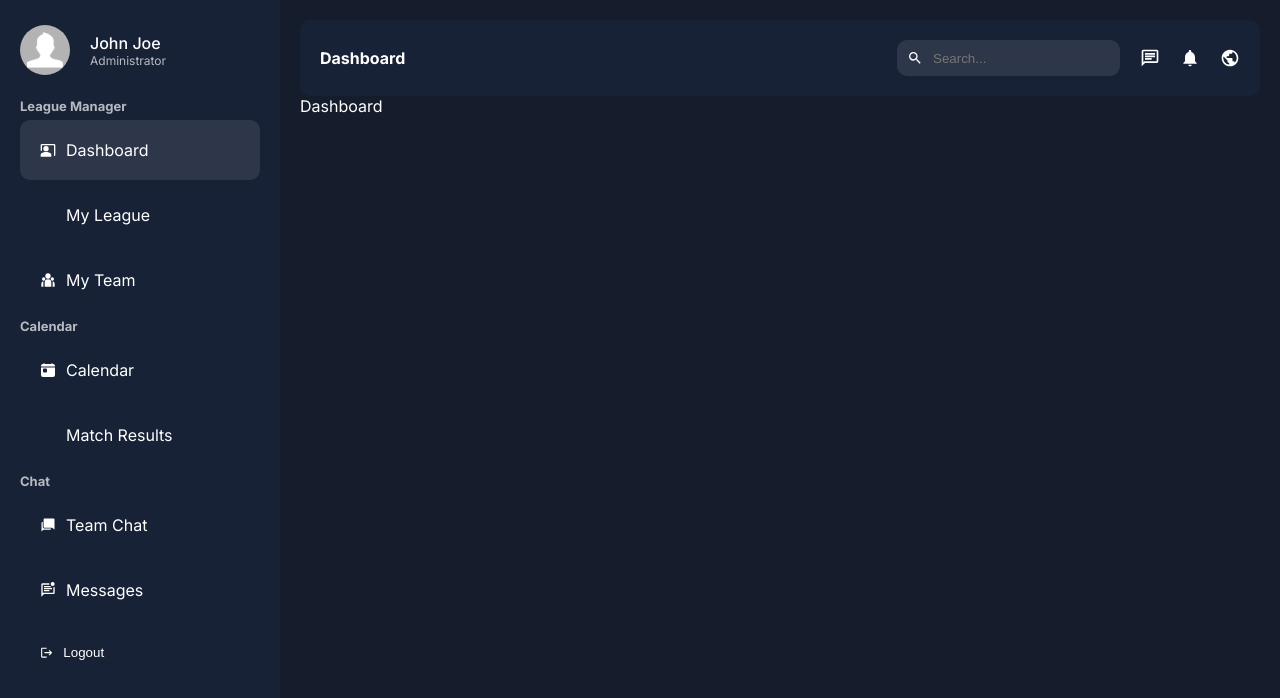
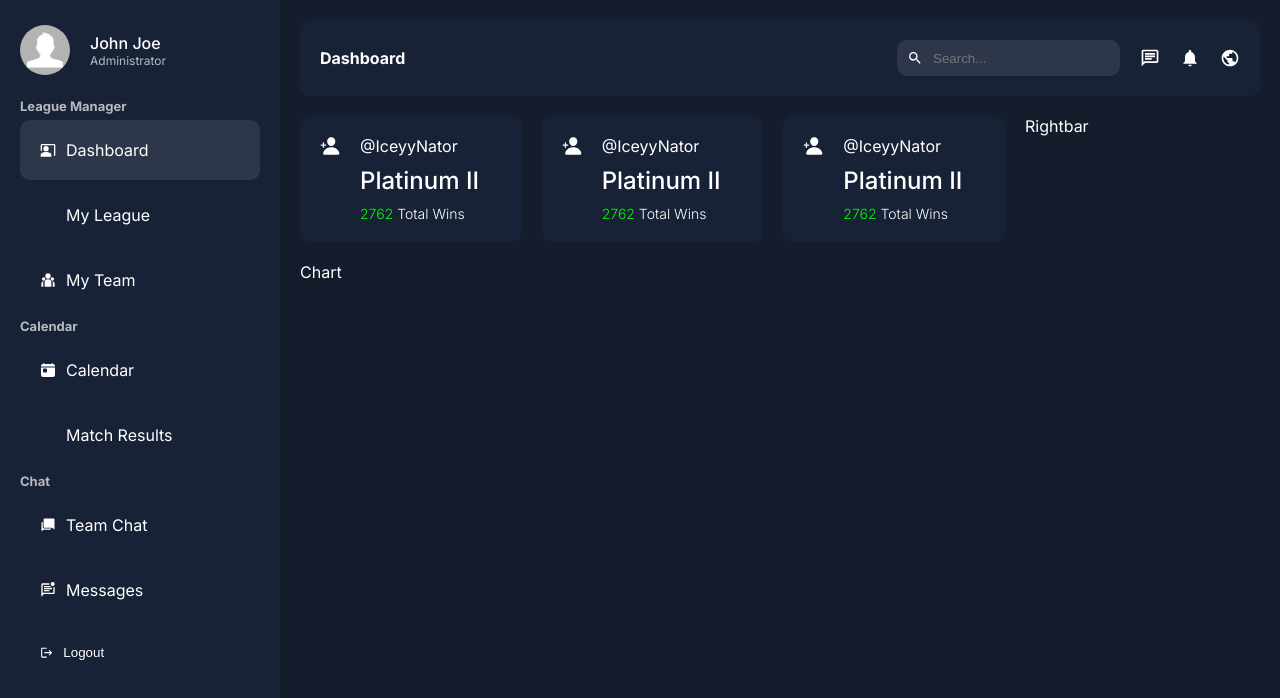
Before and after one commit to KyleRivera/RLdashboard, a Next.js app in the folder rldashboard/: page /dashboard in a window 1280 px wide. Shown: the top 698 px of the page. Built offline with nearby package versions, Linux system fonts and the light colour scheme; some icons are missing.

Commit message:
Cards added

```diff
--- a/rldashboard/app/dashboard/page.jsx
+++ b/rldashboard/app/dashboard/page.jsx
@@ -1,6 +1,22 @@
+import Playercard1 from "../ui/dashboard/playercard1/playercard1";
+import styles from "../ui/dashboard/dashboard.module.css";
+import Rightbar from "../ui/dashboard/rightbar/rightbar";
+import Chart from "../ui/dashboard/chart/chart"
 const Dashboard = () => {
     return (
-        <div>Dashboard</div>
-    )
-}
+        <div className={styles.wrapper}>
+            <div className={styles.main}>
+                <div className={styles.cards}>
+                    <Playercard1/>
+                    <Playercard1/>
+                    <Playercard1/>
+                </div>
+                <Chart/>
+            </div>
+            <div className={styles.side}>
+                <Rightbar/>
+            </div>
+        </div>
+    );
+};
 export default Dashboard
--- a/rldashboard/app/ui/dashboard/card/card.module.css
+++ /dev/null
@@ -1,3 +0,0 @@
-.container{
-
-}
--- a/rldashboard/app/ui/dashboard/chart/chart.jsx
+++ b/rldashboard/app/ui/dashboard/chart/chart.jsx
@@ -0,0 +1,9 @@
+import styles from './chart.module.css'
+
+const Chart = () =>{
+    return(
+        <div className={styles.container}>Chart</div>
+
+    )
+}
+export default Chart
--- a/rldashboard/app/ui/dashboard/dashboard.module.css
+++ b/rldashboard/app/ui/dashboard/dashboard.module.css
@@ -13,3 +13,26 @@
     padding: 20px;
 
 }
+
+.wrapper{
+    display: flex;
+    gap: 20px;
+    margin-top: 20px;
+}
+
+.main{
+    flex: 3;
+    display: flex;
+    flex-direction: column;
+    gap: 20px;
+}
+
+.cards{
+    display: flex;
+    gap: 20px;
+    justify-content: space-between;
+}
+
+.side{
+    flex: 1;
+}
--- /dev/null
+++ b/rldashboard/app/ui/dashboard/playercard1/playercard1.jsx
@@ -0,0 +1,19 @@
+import styles from './playercard1.module.css'
+import { IoPersonAdd } from "react-icons/io5";
+
+
+const Playercard1 = () =>{
+    return(
+        <div className={styles.container}>
+            <IoPersonAdd size={20}/>
+            <div className={styles.texts}>
+                <span className={styles.username}>@IceyyNator</span>
+                <span className={styles.rank}>Platinum II</span>
+                <span className={styles.detail}>
+                 <span className={styles.positive}>2762</span> Total Wins
+                    </span>
+            </div>
+        </div>
+    );
+};
+export default Playercard1
--- /dev/null
+++ b/rldashboard/app/ui/dashboard/playercard1/playercard1.module.css
@@ -0,0 +1,39 @@
+.container{
+    background-color: var(--bgSoft);
+    padding: 20px;
+    border-radius: 10px;
+    display: flex;
+    gap: 20px;
+    cursor: pointer;
+    width: 100%;
+}
+
+
+
+.container:hover{
+    background-color: #2e374a;
+}
+
+.texts{
+    display: flex;
+    flex-direction: column;
+    gap: 10px;
+}
+
+.rank{
+    font-size: 24px;
+    font-weight: 500;
+}
+
+.detail{
+    font-size: 14px;
+    font-weight: 300;
+}
+
+.positive{
+    color: lime;
+}
+
+.negative{
+    color: red;
+}
--- /dev/null
+++ b/rldashboard/app/ui/dashboard/rightbar/rightbar.jsx
@@ -0,0 +1,9 @@
+import styles from './rightbar.module.css'
+
+const Rightbar = () =>{
+    return(
+        <div className={styles.container}>Rightbar</div>
+
+    )
+}
+export default Rightbar
```
Also changed, not shown: rldashboard/app/plat2.png (added), rldashboard/app/ui/dashboard/rightbar/rightbar.module.css (added).
